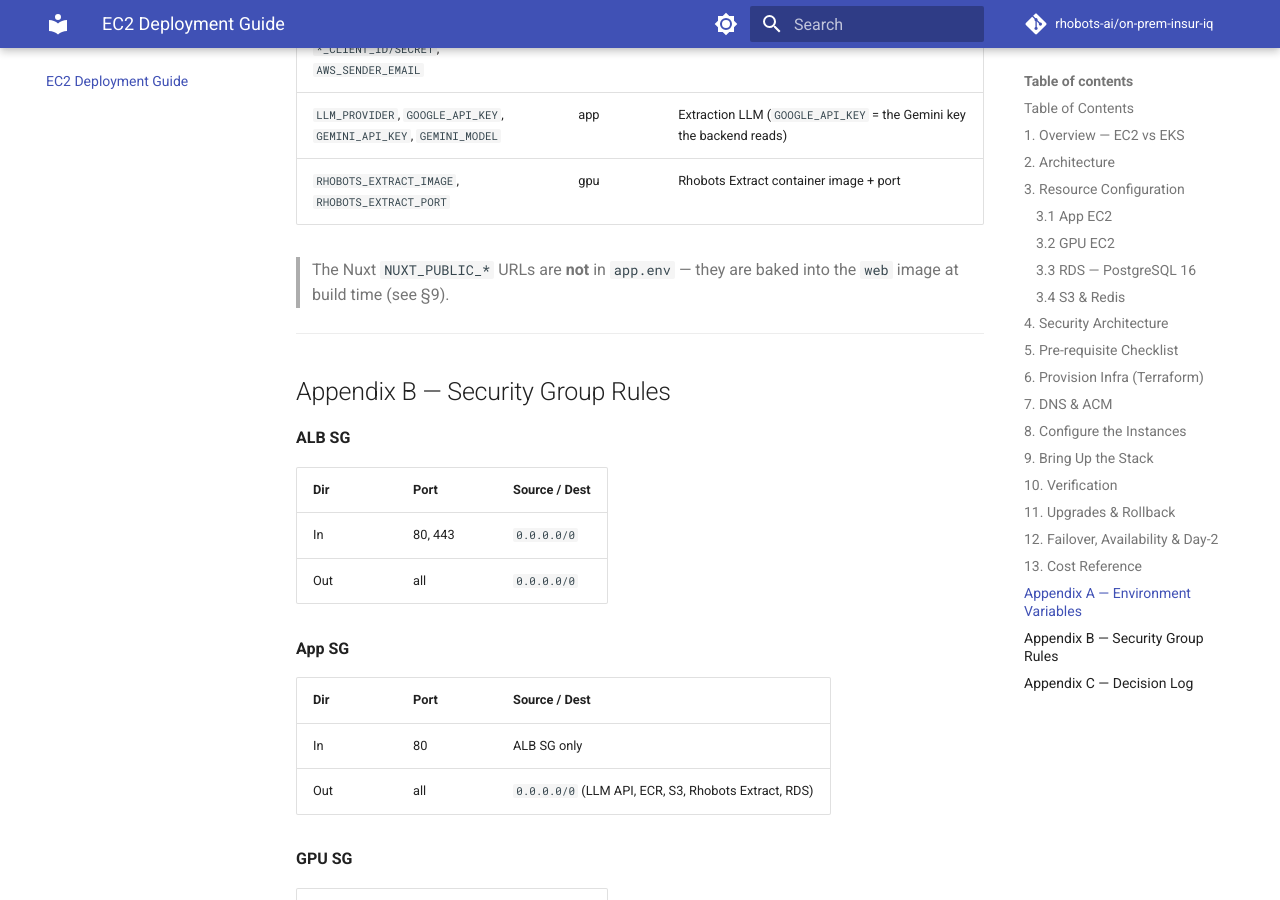
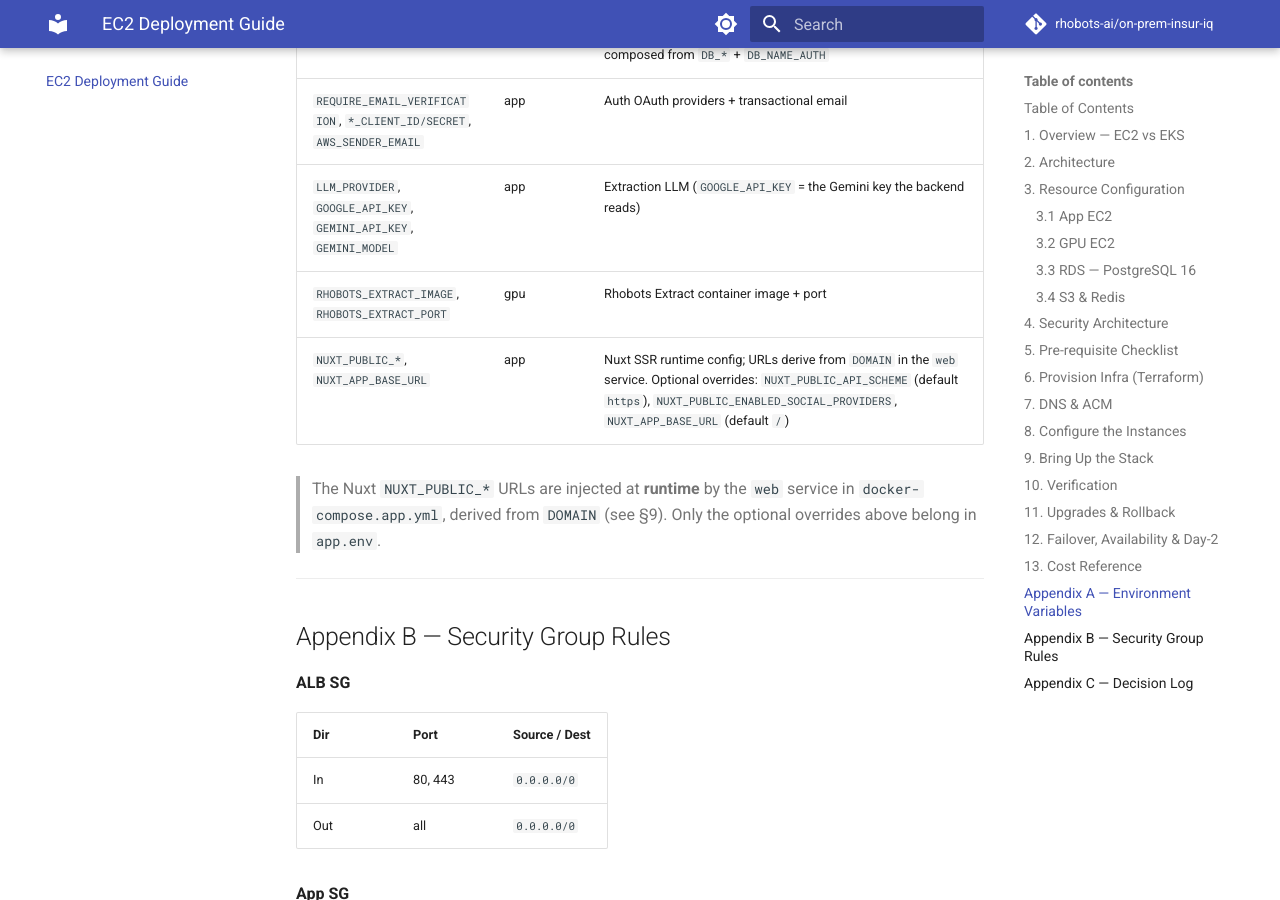
Before and after one commit to rhobots-ai/on-prem-insur-iq, an MkDocs documentation site: the page built from docs/ec2-deployment-guide.md, in a window 1280 px wide and 900 px high, scrolled down 11025 px. Built offline with MkDocs 1.6.1 and Material for MkDocs 9.7.7, drawn with Linux system fonts in a browser that asks for light colours; comment, search, counter and statistics services are not loaded; some of the changed text lies outside the part shown.

Commit message:
fix(ec2): inject web NUXT_PUBLIC_* at runtime; complete env template (#2)
The EC2 web service shipped with no env block while docs claimed NUXT_PUBLIC_*
were baked at build time. The Nuxt 3 image reads them at runtime (runtimeConfig
override), so the web service now derives them from ${DOMAIN} — one generic
image serves any domain, no per-domain build. Docs corrected to match.

Also made app.env.example exhaustive: every variable the stack consumes is now
documented (required uncommented, optional commented with defaults), and compose
passes the previously-undocumented optional knobs (POLICY_EXTRACT_CALLBACK_URL,
AWS_S3_* tuning, MinerU/pipeline limits) via ${VAR:-default} so no template entry
is dead. Fixed a duplicate AWS_SENDER_EMAIL.

Co-authored-by: Claude Opus 4.8 <noreply@anthropic.com>

```diff
--- a/docs/ec2-deployment-guide.md
+++ b/docs/ec2-deployment-guide.md
@@ -320,9 +320,11 @@ The backend image's `entrypoint.sh prod` mode runs Django migrations and
 `/service-api/static/`) on boot. Better Auth runs its own schema migrations on
 first boot against the `auth` DB.
 
-> **Web image is built per-domain.** The Nuxt `NUXT_PUBLIC_*` URLs are baked at
-> **build** time (build args), not read at runtime — CI must build
-> `insur-iq/web` with `NUXT_PUBLIC_API_BASE_URL=<domain>/service-api`,
+> **One generic web image.** The Nuxt `NUXT_PUBLIC_*` URLs are read at **runtime**
+> by the SSR server (Nuxt 3 `runtimeConfig` env override), so a single `insur-iq/web`
+> image serves any domain — no per-domain CI build. The `web` service in
+> `docker-compose.app.yml` derives them from `${DOMAIN}`:
+> `NUXT_PUBLIC_API_BASE_URL=<domain>/service-api`,
 > `NUXT_PUBLIC_AUTH_BASE_URL=https://<domain>/auth/api/auth`,
 > `NUXT_PUBLIC_APP_BASE_URL=https://<domain>`, `NUXT_PUBLIC_API_SCHEME=https`.
 
@@ -437,9 +439,11 @@ and [`deploy/ec2/gpu.env.example`](../deploy/ec2/gpu.env.example).
 | `REQUIRE_EMAIL_VERIFICATION`, `*_CLIENT_ID/SECRET`, `AWS_SENDER_EMAIL` | app | Auth OAuth providers + transactional email |
 | `LLM_PROVIDER`, `GOOGLE_API_KEY`, `GEMINI_API_KEY`, `GEMINI_MODEL` | app | Extraction LLM (`GOOGLE_API_KEY` = the Gemini key the backend reads) |
 | `RHOBOTS_EXTRACT_IMAGE`, `RHOBOTS_EXTRACT_PORT` | gpu | Rhobots Extract container image + port |
+| `NUXT_PUBLIC_*`, `NUXT_APP_BASE_URL` | app | Nuxt SSR runtime config; URLs derive from `DOMAIN` in the `web` service. Optional overrides: `NUXT_PUBLIC_API_SCHEME` (default `https`), `NUXT_PUBLIC_ENABLED_SOCIAL_PROVIDERS`, `NUXT_APP_BASE_URL` (default `/`) |
 
-> The Nuxt `NUXT_PUBLIC_*` URLs are **not** in `app.env` — they are baked into
-> the `web` image at build time (see §9).
+> The Nuxt `NUXT_PUBLIC_*` URLs are injected at **runtime** by the `web` service
+> in `docker-compose.app.yml`, derived from `DOMAIN` (see §9). Only the optional
+> overrides above belong in `app.env`.
 
 ---
 
```
Also changed, not shown: 2 other files.
